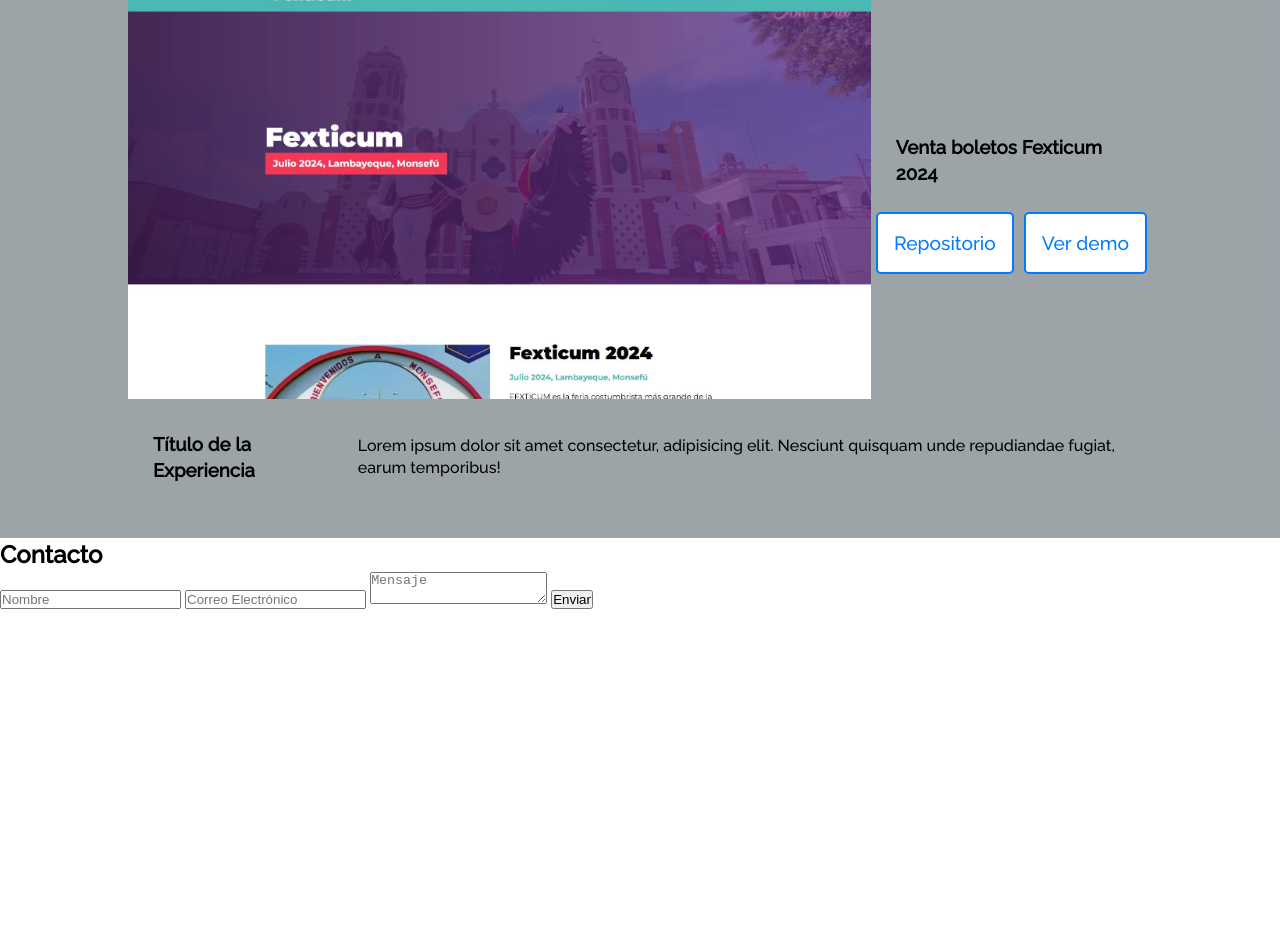
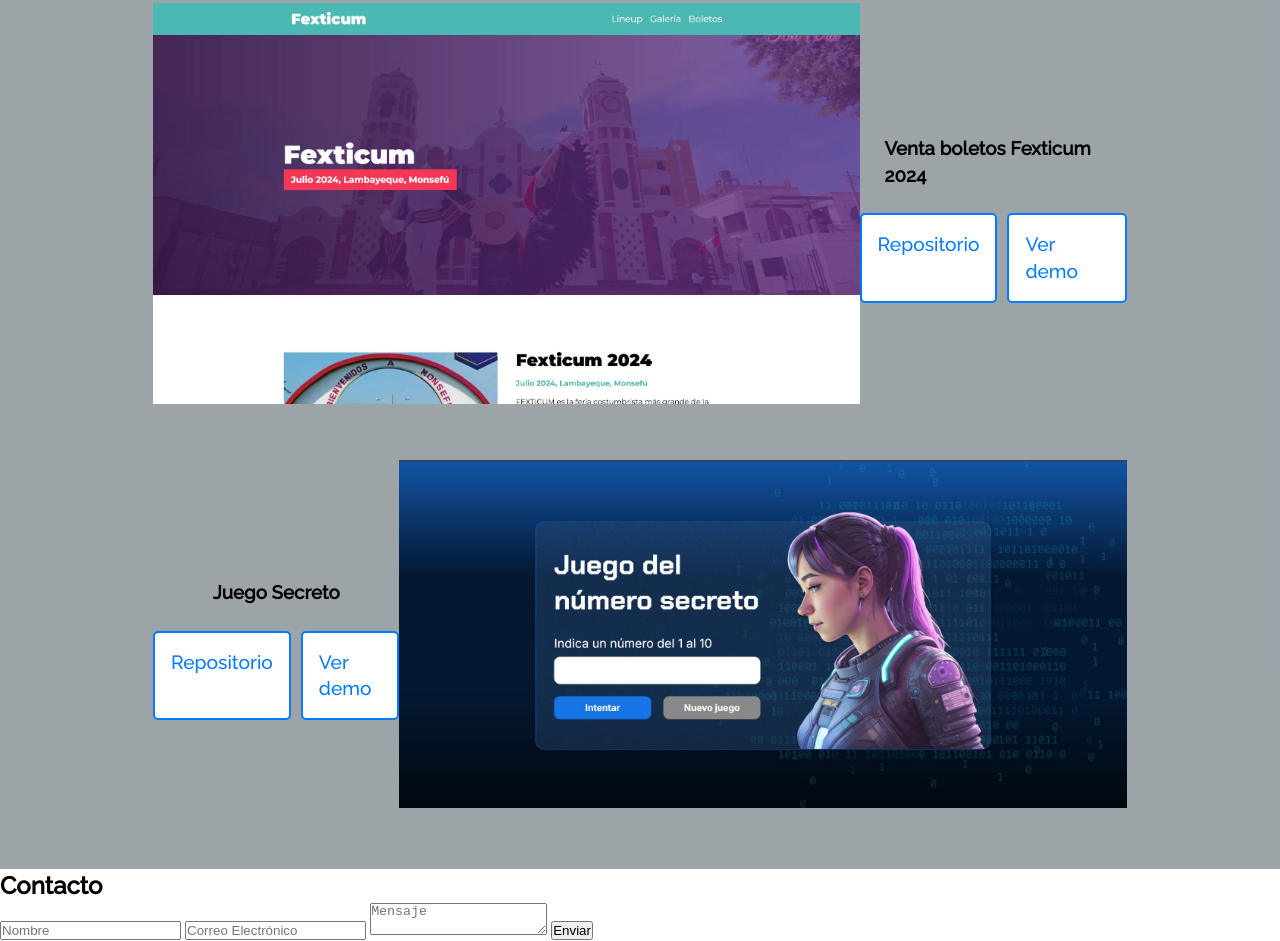
Before and after one commit to CarlosGC-LP/Mi_Portafolio, a plain HTML site: page index.html in a window 1280 px wide. Shown: the part 1859-2800 px from the top of the page. Before the commit the page ends 2469 px from the top, so only its background shows below. Drawn offline with Linux system fonts and the light colour scheme.

Commit message:
Added Juego_Secreto.JPG

```diff
--- a/index.html
+++ b/index.html
@@ -92,7 +92,7 @@
             <li class="habilidades__elemento">
                 <!--<img class="habilidades__icono" src="assets/nodejs_icon.png" alt="Node.js">-->
                 <img class="habilidades__icono" src="assets/c++_icon.png" alt="C++">
-                <p class="habilidades__nombre">Node.js</p>
+                <p class="habilidades__nombre">C++</p>
             </li>
             <li class="habilidades__elemento">
                 <img class="habilidades__icono" src="assets/react_icon.png" alt="React">
@@ -179,8 +179,17 @@
             </div>
         </div>
         <div class="proyectos__contenedor">
-            <h3 class="proyectos__nombre">Título de la Experiencia</h3>
-            <p class="proyectos__descripcion">Lorem ipsum dolor sit amet consectetur, adipisicing elit. Nesciunt quisquam unde repudiandae fugiat, earum temporibus!</p>
+            <div class="proyectos__informacion">
+                <h3 class="proyectos__nombre">Juego Secreto</h3>
+                <!--p class="proyectos__descripcion">Lorem ipsum dolor sit amet consectetur, adipisicing elit. Nesciunt quisquam unde repudiandae fugiat, earum temporibus!</p>-->
+                <div class="proyectos__botones">
+                    <a class="boton__repo" href="https://github.com/CarlosGC-LP/Juego-Secreto" target="_blank">Repositorio</a>
+                    <a class="boton__demo" href="https://carlosgc-lp.github.io/Juego-Secreto/" target="_blank">Ver demo</a>
+                </div>
+            </div>
+            <div class="proyectos_imagen">
+                <img class="imagen__proyecto" src="assets/Juego_secreto.JPG" alt="Proyecto Fexticum">
+            </div>
         </div>
     </section>
 
--- a/style.css
+++ b/style.css
@@ -203,6 +203,7 @@
     flex-direction: row;
     align-items: center;
     justify-content: space-around;
+    padding: 25px;
 }
 
 .imagen__proyecto {
```
Also changed, not shown: assets/Juego_secreto.JPG (added).
